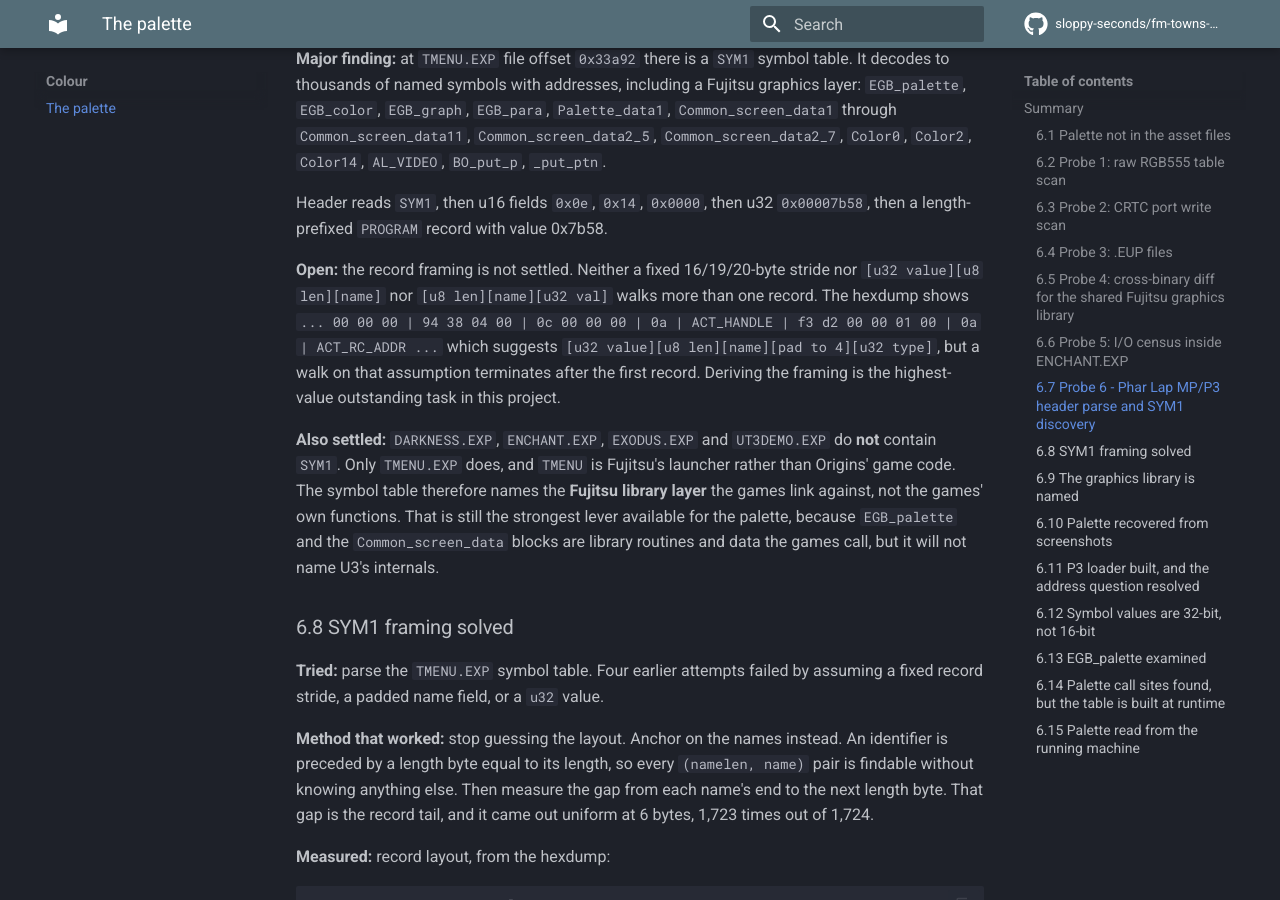
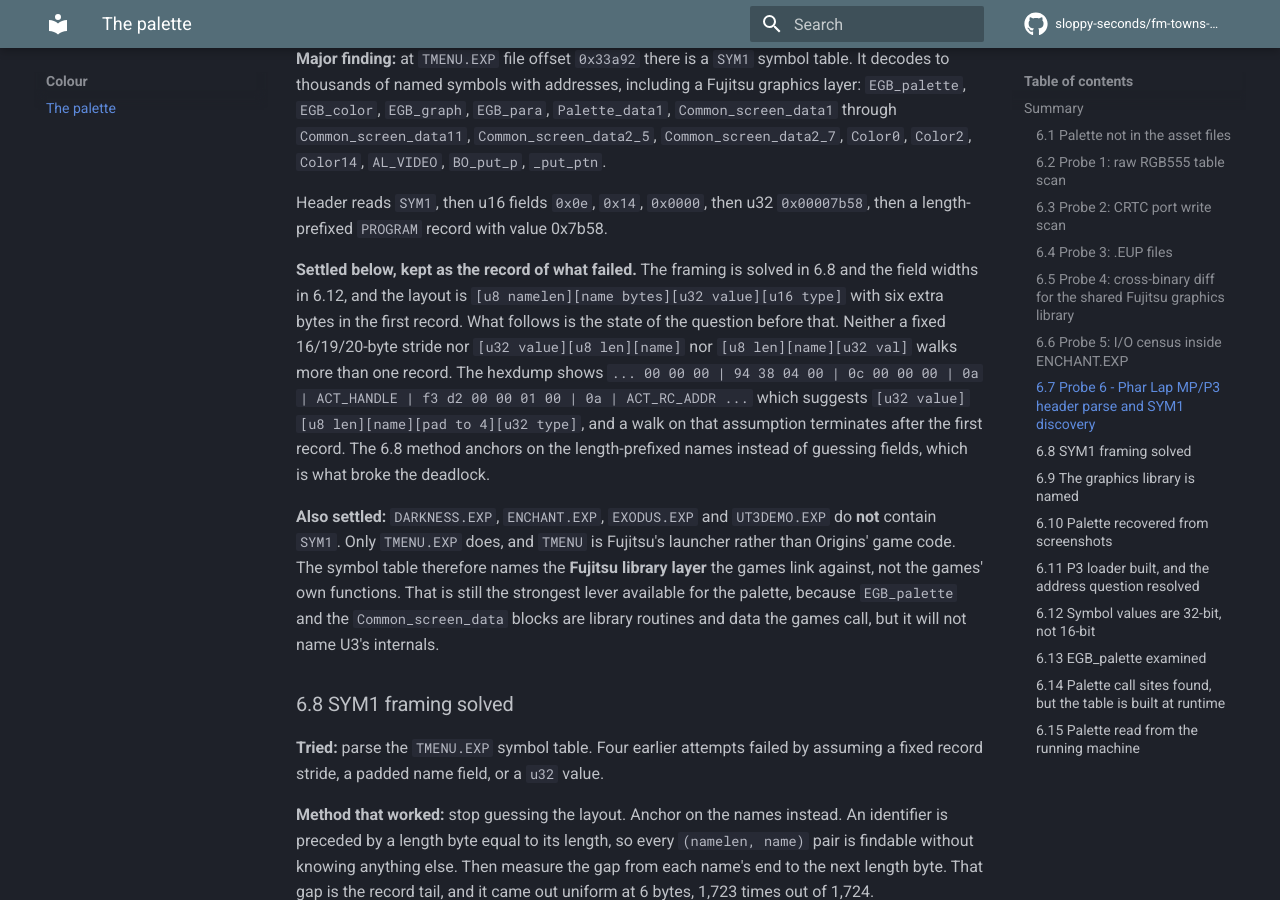
Before and after one commit to sloppy-seconds/fm-towns-ultima, an MkDocs documentation site: the page built from docs/palette.md, in a window 1280 px wide and 900 px high, scrolled down 4985 px. Built offline with MkDocs 1.6.1 and Material for MkDocs 9.7.7, drawn with Linux system fonts in a browser that asks for light colours; comment, search, counter and statistics services are not loaded.

Commit message:
Correct the SYM1 claims: parsed, 1,725 records, 32-bit values
AGENTS.md still said the framing was unsettled and that the table was not parsed,
and palette.md 6.7 still opened with "Open: the record framing is not settled"
eleven lines above 6.8, which solves it. Both now state the solved layout and
keep the failed attempts as the record of what did not work.

The u16 field-width bug is recorded where the claim is made, because the exact
walk passed either way and that is how a wrong value range survived in a parsed
table. The name-propagation negative joins the closed list in plan.md, so the next
person does not spend a session rediscovering that TMENU's bytes do not name
ENCHANT's functions.

```diff
--- a/docs/palette.md
+++ b/docs/palette.md
@@ -200,13 +200,15 @@ including a Fujitsu graphics layer: `EGB_palette`, `EGB_color`, `EGB_graph`,
 Header reads `SYM1`, then u16 fields `0x0e`, `0x14`, `0x0000`, then u32
 `0x00007b58`, then a length-prefixed `PROGRAM` record with value 0x7b58.
 
-**Open:** the record framing is not settled. Neither a fixed 16/19/20-byte
-stride nor `[u32 value][u8 len][name]` nor `[u8 len][name][u32 val]` walks more
-than one record. The hexdump shows
+**Settled below, kept as the record of what failed.** The framing is solved in 6.8 and the field
+widths in 6.12, and the layout is `[u8 namelen][name bytes][u32 value][u16 type]` with six extra
+bytes in the first record. What follows is the state of the question before that. Neither a fixed
+16/19/20-byte stride nor `[u32 value][u8 len][name]` nor `[u8 len][name][u32 val]` walks more than
+one record. The hexdump shows
 `... 00 00 00 | 94 38 04 00 | 0c 00 00 00 | 0a | ACT_HANDLE | f3 d2 00 00 01 00 | 0a | ACT_RC_ADDR ...`
-which suggests `[u32 value][u8 len][name][pad to 4][u32 type]`, but a walk on
-that assumption terminates after the first record. Deriving the framing is the
-highest-value outstanding task in this project.
+which suggests `[u32 value][u8 len][name][pad to 4][u32 type]`, and a walk on that assumption
+terminates after the first record. The 6.8 method anchors on the length-prefixed names instead of
+guessing fields, which is what broke the deadlock.
 
 **Also settled:** `DARKNESS.EXP`, `ENCHANT.EXP`, `EXODUS.EXP` and
 `UT3DEMO.EXP` do **not** contain `SYM1`. Only `TMENU.EXP` does, and `TMENU` is
```
Also changed, not shown: AGENTS.md (+21 -14 lines), docs/plan.md (+1 -0 lines).
